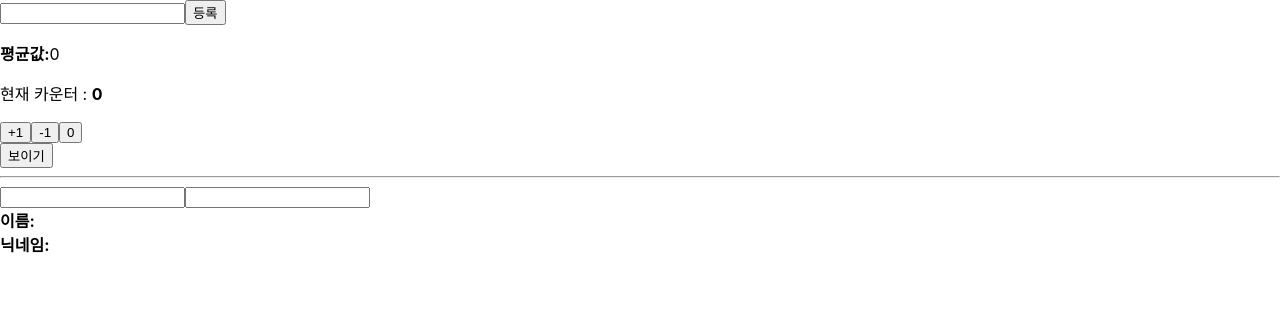
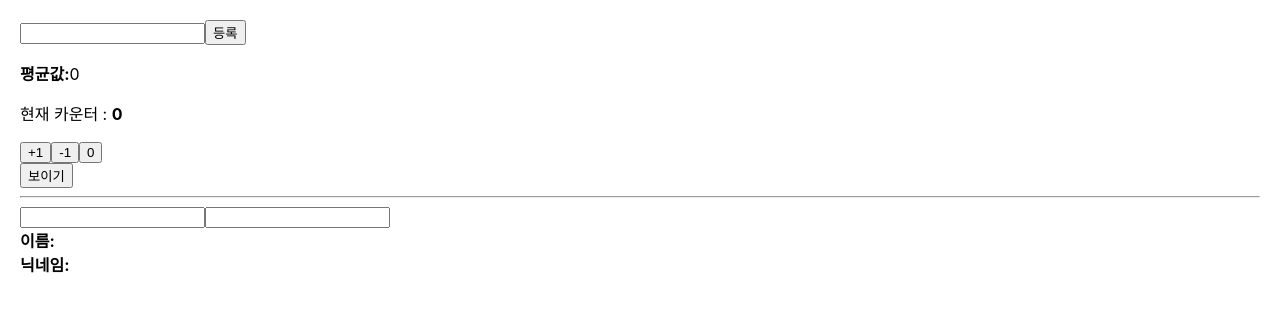
Before and after one commit to b0ho/hello-react, a React (Create React App) app: page / in a window 1280 px wide. Shown: the top 312 px of the page. Built offline with nearby package versions, Linux system fonts and the light colour scheme.

Commit message:
useRef 테스트

```diff
--- a/src/App.js
+++ b/src/App.js
@@ -32,7 +32,7 @@ const App = () => {
   const [visible, setVisible] = useState(false);
 
   return (
-    <div>
+    <div style={{ margin: "20px" }}>
       <Average></Average>
       <Counter></Counter>
       <button
--- a/src/Average.js
+++ b/src/Average.js
@@ -1,4 +1,4 @@
-import React, { useState, useMemo, useCallback } from "react";
+import React, { useState, useMemo, useCallback, useRef } from "react";
 
 const getAverage = (numbers) => {
   console.log("평균 계산중");
@@ -10,6 +10,7 @@ const getAverage = (numbers) => {
 const Average = () => {
   const [list, setList] = useState([]);
   const [number, setNumber] = useState("");
+  const inputEl = useRef(null);
 
   const onChange = useCallback((e) => {
     setNumber(e.target.value);
@@ -20,6 +21,7 @@ const Average = () => {
       const nextList = list.concat(parseInt(number));
       setList(nextList);
       setNumber("");
+      inputEl.current.focus();
     },
     [number, list]
   );
@@ -28,7 +30,7 @@ const Average = () => {
 
   return (
     <div>
-      <input value={number} onChange={onChange} />
+      <input value={number} onChange={onChange} ref={inputEl} />
       <button onClick={onInsert}>등록</button>
       <ul>
         {list.map((value, index) => (
```
